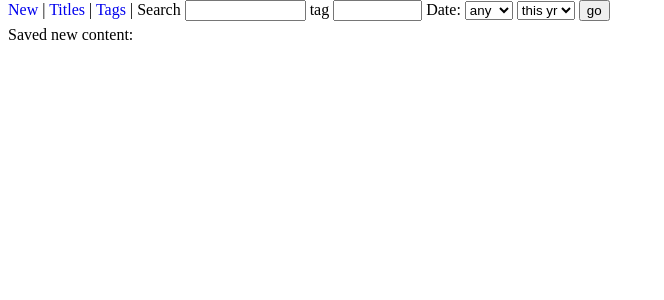
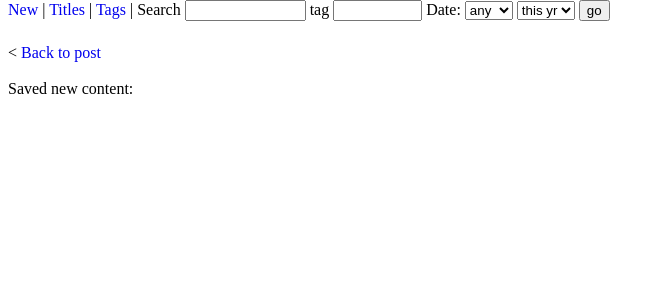
Before and after one commit to heitorchang/mytags-revival, a PHP site: page /makeedit.php in a window 1280 px wide. Shown: the top 300 px of the page, without its empty margins (0-664 px from the left). Run offline with PHP 8.4, Linux system fonts and the light colour scheme; data that the repository does not hold is empty.

Commit message:
link back to post

```diff
--- a/makeedit.php
+++ b/makeedit.php
@@ -48,6 +48,7 @@ if(true) {
 
 $dbh = null;
 
+echo "<br>&lt; <a href='showpost.php?id={$_POST['id']}'>Back to post</a><br><br>";
 
 echo "Saved new content: " . $new_content;
 echo "<br><br>";
```
